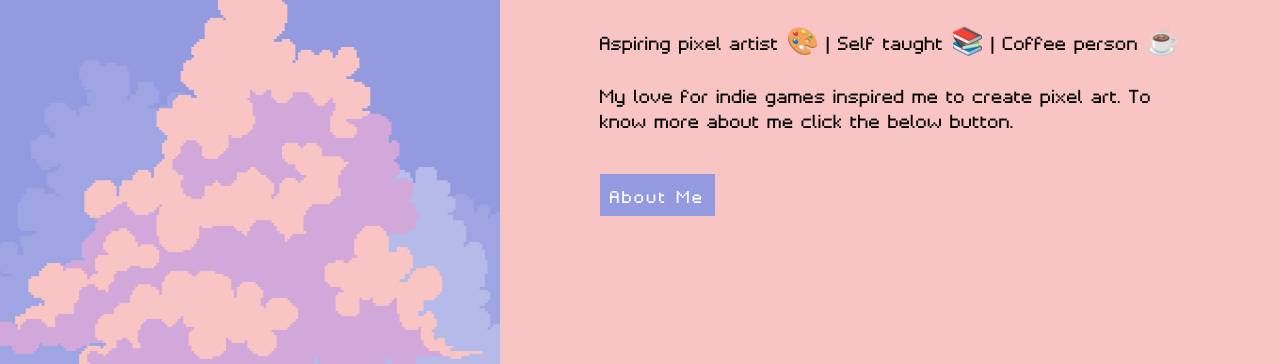
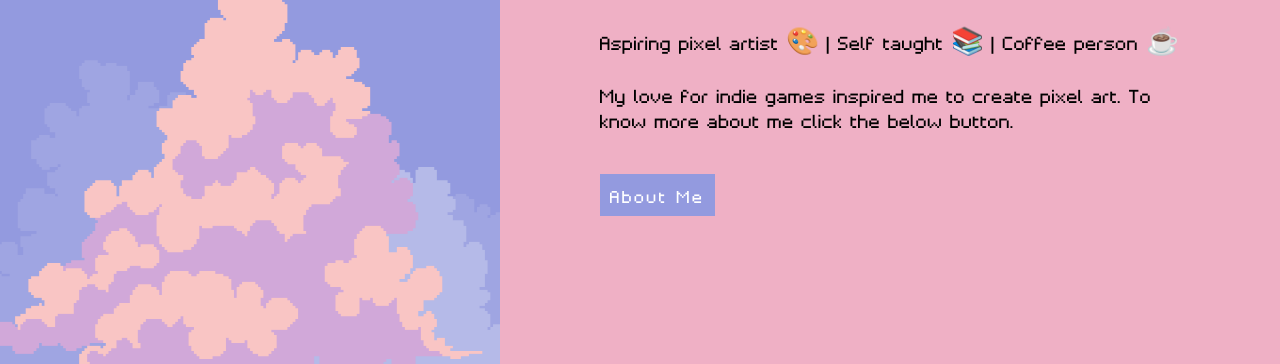
Before and after one commit to pxlsamosa/portfolio, a plain HTML site: page index.html in a window 1280 px wide. Shown: the part 369-733 px from the top of the page. Drawn offline with Linux system fonts and the light colour scheme.

Commit message:
Update style.css

```diff
--- a/style.css
+++ b/style.css
@@ -33,7 +33,7 @@ section {
   min-height: 100vh;
 }
 .banner {
-  background-color: #f9c5c4;
+  background-color: #efb0c5;
 }
 .banner {
   position: relative;
```
